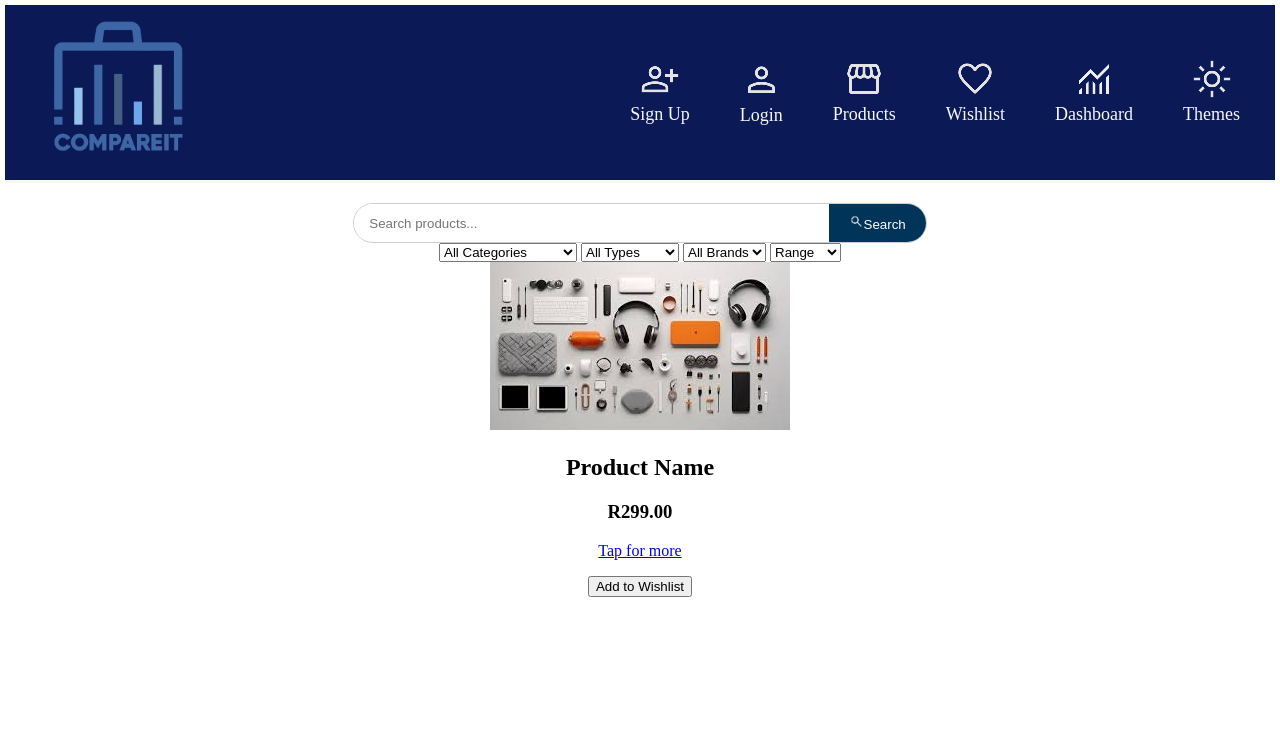
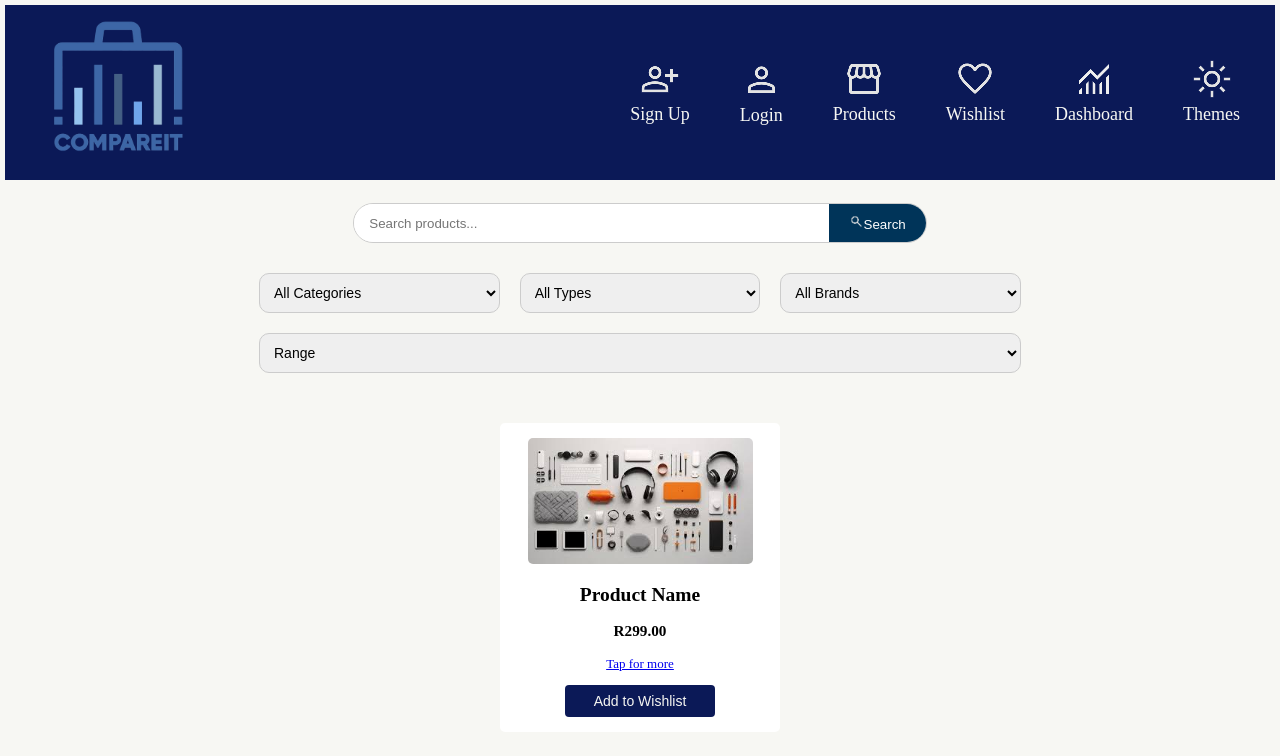
Before and after one commit to RyanlLiao/The-Superkeys, a PHP site: page /products.php in a window 1280 px wide. Shown: the top 756 px of the page. Run offline with PHP 8.4, Linux system fonts and the light colour scheme.

Commit message:
Updated Products css

```diff
--- a/css/products.css
+++ b/css/products.css
@@ -2,6 +2,7 @@ body {
     text-align: center;
     margin: 5px;
     padding: 0;
+    background-color: #F7F7F3;
 }
 
 .headerrr {
@@ -132,3 +94,79 @@ body {
 .search-box img{
     width: 15px;
 }
+
+.filters {
+    display: flex;
+    flex-wrap: wrap;
+    gap: 20px;
+    margin: 30px auto;
+    width: 60%;
+    justify-content: center;
+}
+
+.filters select {
+    flex: 1 1 180px;
+    padding: 10px;
+    border: 1px solid #ccc;
+    border-radius: 10px;
+    font-size: 14px;
+    outline: none;
+}
+
+.product-container {
+    max-width: 1600px;
+    margin: 10px auto;
+    padding: 20px;
+    display: flex;
+    justify-content: center;
+
+}
+
+.product-grid {
+    /* display: grid;
+    grid-template-columns: repeat(auto-fill, minmax(200px, 1fr)); */
+    display: flex;
+    flex-wrap: wrap;
+    justify-content: center;
+    gap: 24px;
+    padding: 20px;
+    width: 95%;
+    max-width: 1200px;
+    margin: 5px auto;
+    box-sizing: border-box;
+    justify-items: center;
+}
+
+.product {
+    flex: 1 1 200px;
+    max-width: 250px;
+    height: auto;
+    background-color: white;
+    padding: 15px;
+    border-radius: 5px;
+    text-align: center;
+    font-size: small;
+    position: relative;
+}
+
+.productImg{
+    width:90%;
+    border-radius: 5px;
+    transition: transform 0.3s ease;
+}
+
+.productImg:hover{
+    transform: scale(1.1);
+}
+
+.add{
+    width: 60%;
+    padding: 8px;
+    background-color: #0B1957;
+    color: #F7F7F3;
+    border: none;
+    font-size: 14px;
+    border-radius: 4px;
+    cursor: pointer;
+    transition: background-color 0.3s ease;
+}
```
Also changed, not shown: other parts of css/products.css (+0 -39 lines).
